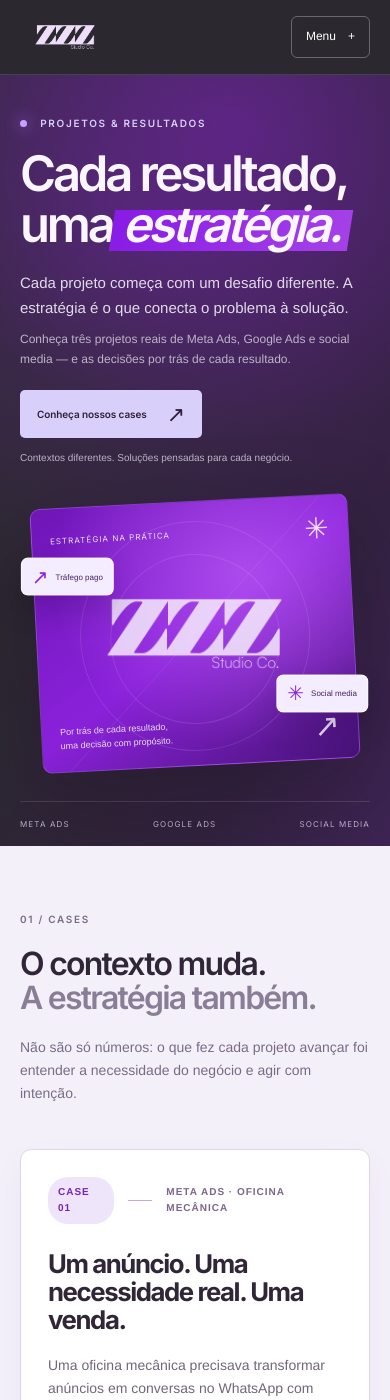
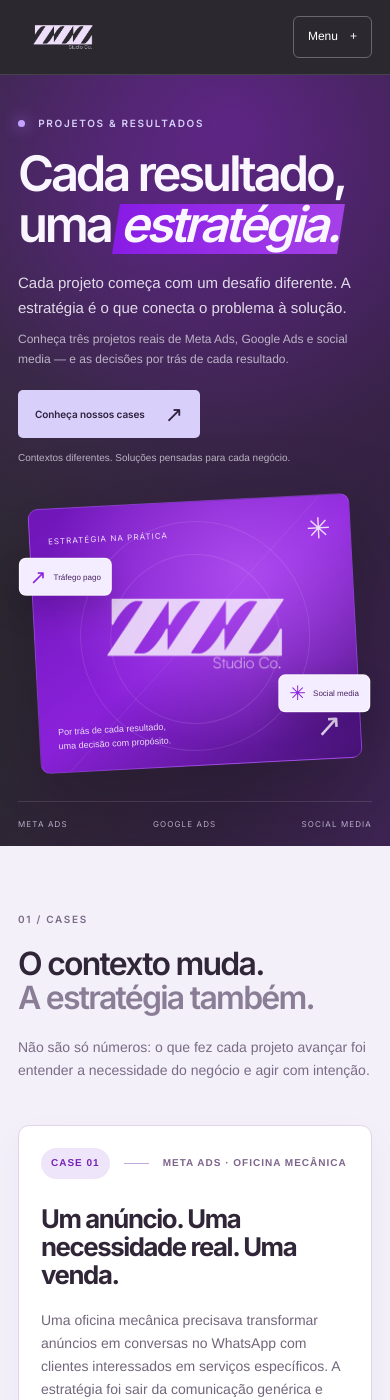
Before and after one commit to franzzzco/franzzzco.github.io, a Jekyll site: the page cases.html, which Jekyll copies as it is, in a window 390 px wide and 1400 px high. Built offline with Jekyll 4.4.1, drawn with Linux system fonts in a browser that asks for light colours.

Commit message:
Ajusta responsividade mobile da página de cases

```diff
--- a/cases.html
+++ b/cases.html
@@ -1278,8 +1278,46 @@ footer {
 .hero-art .floating-label,.hero-art .art-top,.hero-art .art-caption {z-index:2;}
 /* Setas dos cards são decorativas; nunca ocupam a leitura. */
 .case-result::after {content:none!important;}
+
+/* ===== Auditoria mobile-first — 26/11/2026 ===== */
+html, body { max-width:100%; }
+body.page-cases { overflow-x:clip; }
+.page-cases main, .page-cases section, .page-cases .wrap,
+.page-cases .hero-grid, .page-cases .case-card,
+.page-cases .case-copy, .page-cases .case-result { min-width:0; }
+.page-cases img, .page-cases video, .page-cases iframe { max-width:100%; }
+@media (max-width:760px) {
+  .page-cases .hero h1 { max-width:100%; overflow-wrap:break-word; }
+  .page-cases .hero h1 .hero-line { max-width:100%; }
+  .page-cases .hero h1 .highlight {
+    display:inline;
+    white-space:normal;
+    overflow-wrap:anywhere;
+    box-decoration-break:clone;
+    -webkit-box-decoration-break:clone;
+  }
+  .page-cases .hero h1 .highlight::before { inset:16% -.07em 0; }
+  .page-cases .case-card { grid-template-columns:minmax(0,1fr); }
+  .page-cases .case-copy, .page-cases .case-result { min-width:0; }
+  .page-cases .case-stages { grid-template-columns:minmax(0,1fr); }
+  .page-cases .result-secondary { display:flex; flex-wrap:wrap; }
+  .page-cases .result-secondary > span { min-width:0; flex:1 1 40%; overflow-wrap:anywhere; }
+  .page-cases .clarity-grid, .page-cases .cta-grid { min-width:0; }
+  .page-cases .footer-inner { gap:16px; }
+  .page-cases .navlinks { min-width:0; }
+  .page-cases .navlinks a { white-space:normal; }
+}
+@media (max-width:390px) {
+  .page-cases .wrap { width:calc(100% - 36px); }
+  .page-cases .hero h1 { font-size:clamp(32px,9.5vw,38px); }
+  .page-cases .case-copy, .page-cases .case-result { padding:22px; }
+  .page-cases .result-number { font-size:clamp(36px,11vw,48px); }
+  .page-cases .result-number.word { font-size:clamp(27px,8vw,33px); }
+  .page-cases .result-secondary { gap:10px; }
+  .page-cases .result-secondary strong { overflow-wrap:anywhere; }
+}
 </style>
-<link rel="stylesheet" href="assets/css/design-system.css?v=20261124c">
+<link rel="stylesheet" href="assets/css/design-system.css?v=20261126a">
 <script>
 /**
  * FRANZZZ CO. — Página de Cases
```
